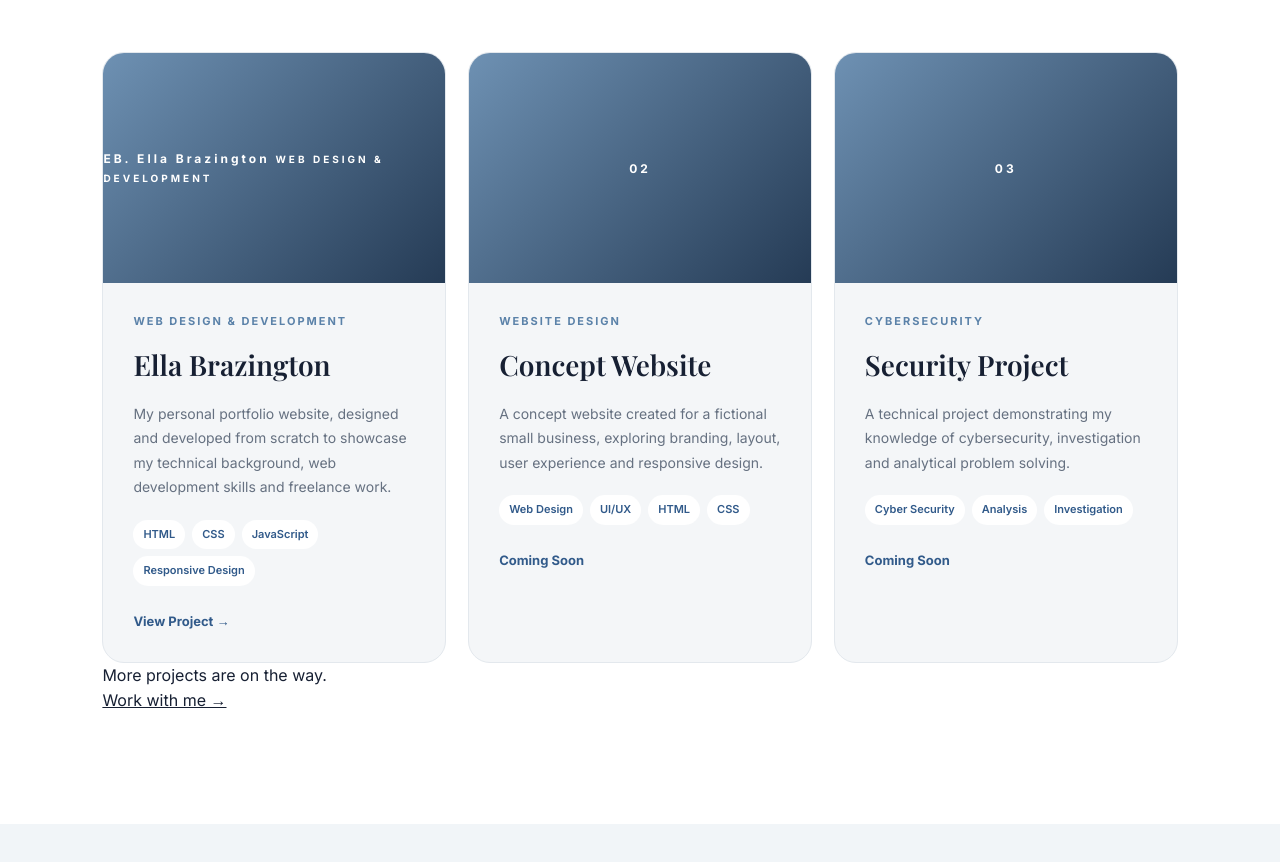
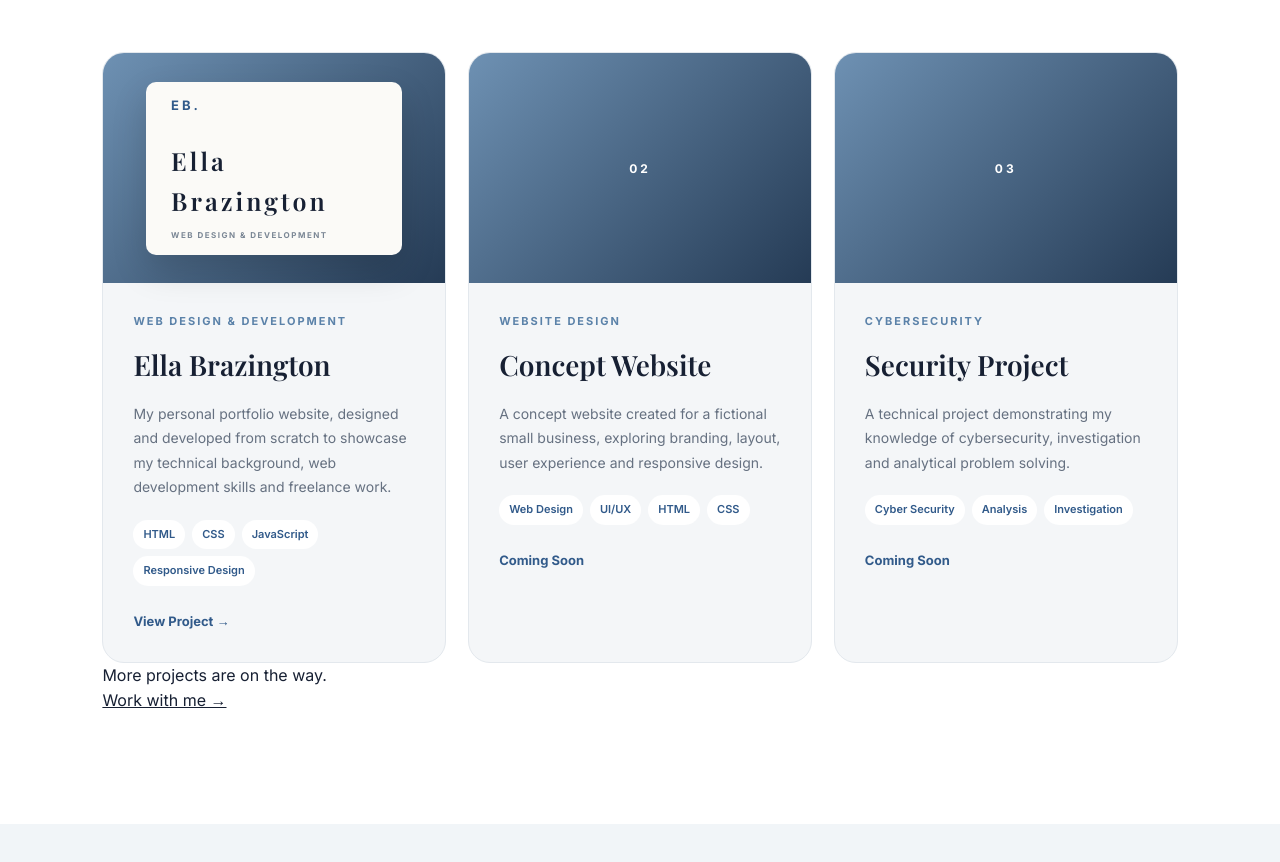
Before and after one commit to EllaRBrazington/EllaRBrazington2.github.io, a plain HTML site: page index.html in a window 1280 px wide. Shown: the part 4109-4971 px from the top of the page. Drawn offline with nearby package versions, Linux system fonts and the light colour scheme.

Commit message:
Update style.css

```diff
--- a/style.css
+++ b/style.css
@@ -1350,3 +1350,40 @@
     }
 
 }
+
+.project-preview {
+    width: 75%;
+    height: 75%;
+
+    display: flex;
+    flex-direction: column;
+    justify-content: center;
+
+    padding: 25px;
+
+    background: #fbfaf7;
+    color: #172033;
+
+    border-radius: 10px;
+
+    box-shadow: 0 15px 35px rgba(0, 0, 0, 0.15);
+}
+
+.project-preview span {
+    color: #315a8a;
+    font-size: 13px;
+    font-weight: 700;
+    margin-bottom: 25px;
+}
+
+.project-preview strong {
+    font-family: 'Playfair Display', serif;
+    font-size: 25px;
+    margin-bottom: 8px;
+}
+
+.project-preview small {
+    color: #7b8795;
+    font-size: 8px;
+    letter-spacing: 1.5px;
+}
```
